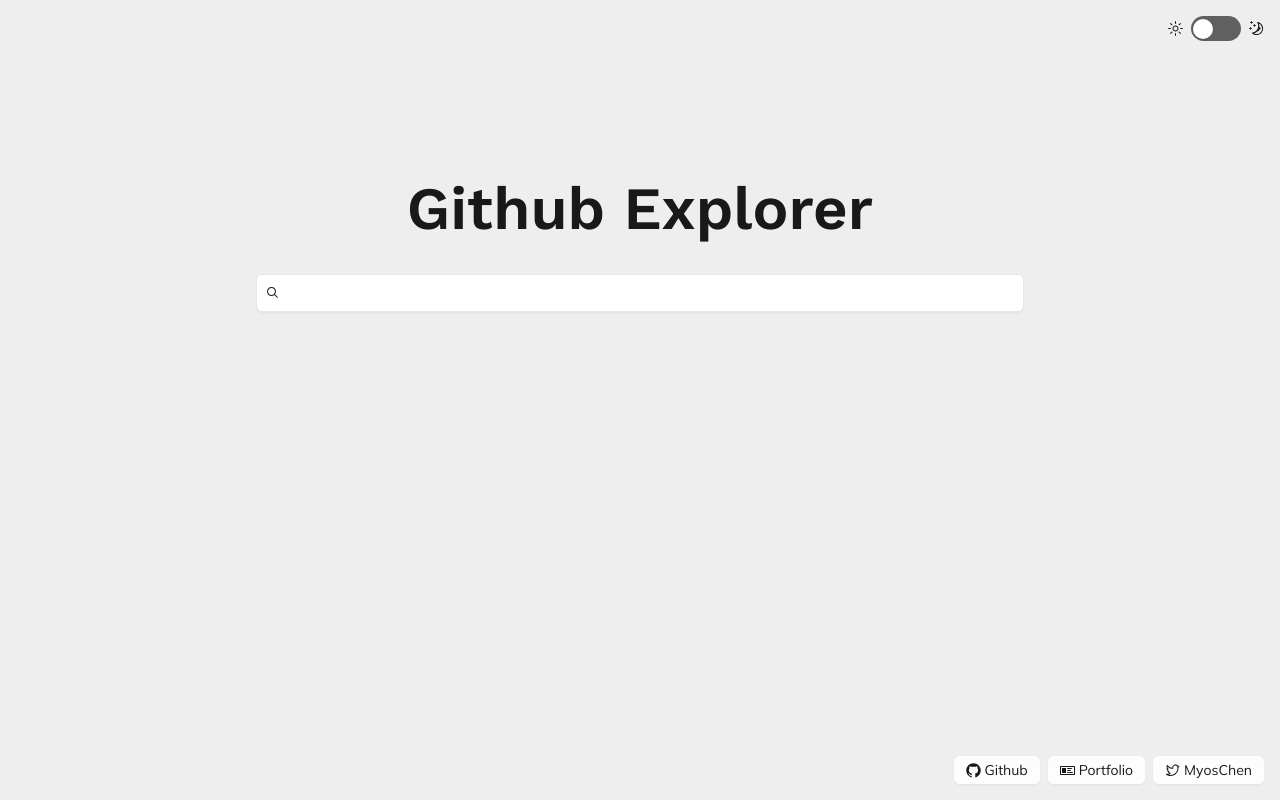
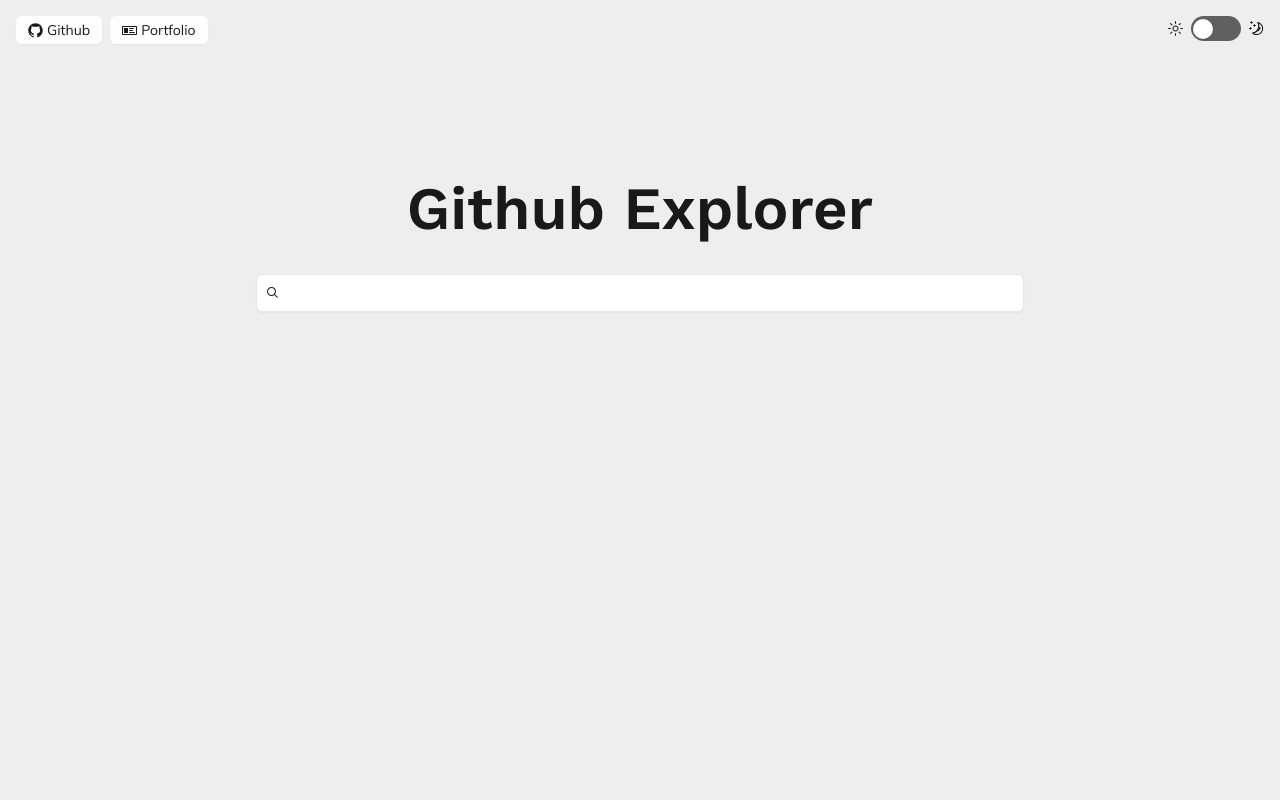
Before and after one commit to Myoschen/github-explorer, a React (Vite) app: page / in a window 1280 px wide. Built offline with nearby package versions, Linux system fonts and the light colour scheme.

Commit message:
:lipstick: change button group position, add new component
add main wrapper component

```diff
--- a/src/components/root-layout.tsx
+++ b/src/components/root-layout.tsx
@@ -5,7 +5,6 @@ import {
   IdCardIcon,
   MoonIcon,
   SunIcon,
-  TwitterLogoIcon,
 } from '@radix-ui/react-icons';
 import useDarkMode from '@/hooks/use-dark-mode';
 import {Button} from './ui';
@@ -14,7 +13,7 @@ function RootLayout() {
   const [theme, setTheme] = useDarkMode();
 
   return (
-    <div className="relative min-h-screen w-full bg-gray12 text-gray2 dark:bg-gray3 dark:text-gray12">
+    <div className="relative min-h-screen w-full bg-gray12 text-gray2 transition-colors dark:bg-gray3 dark:text-gray12">
       <Outlet />
       <div className="absolute right-4 top-4">
         <Switch
@@ -27,7 +26,7 @@ function RootLayout() {
           }
         />
       </div>
-      <div className="absolute bottom-4 left-1/2 inline-flex -translate-x-1/2 items-center gap-x-2 md:left-auto md:right-4 md:translate-x-0">
+      <div className="absolute left-4 top-4 inline-flex items-center gap-x-2">
         <Button
           icon={<GitHubLogoIcon />}
           text="Github"
@@ -50,17 +49,6 @@ function RootLayout() {
             );
           }}
         />
-        <Button
-          icon={<TwitterLogoIcon />}
-          text="MyosChen"
-          onClick={() => {
-            window.open(
-              'http://twitter.com/MyosChen',
-              '_blank',
-              'noreferrer,noopener'
-            );
-          }}
-        />
       </div>
     </div>
   );
--- /dev/null
+++ b/src/components/ui/main-wrapper.tsx
@@ -0,0 +1,13 @@
+import {ReactNode} from 'react';
+
+interface Props {
+  children: ReactNode;
+}
+
+function MainWrapper({children}: Props) {
+  return (
+    <main className="mx-auto max-w-3xl px-4 py-16 md:px-0">{children}</main>
+  );
+}
+
+export default MainWrapper;
```
